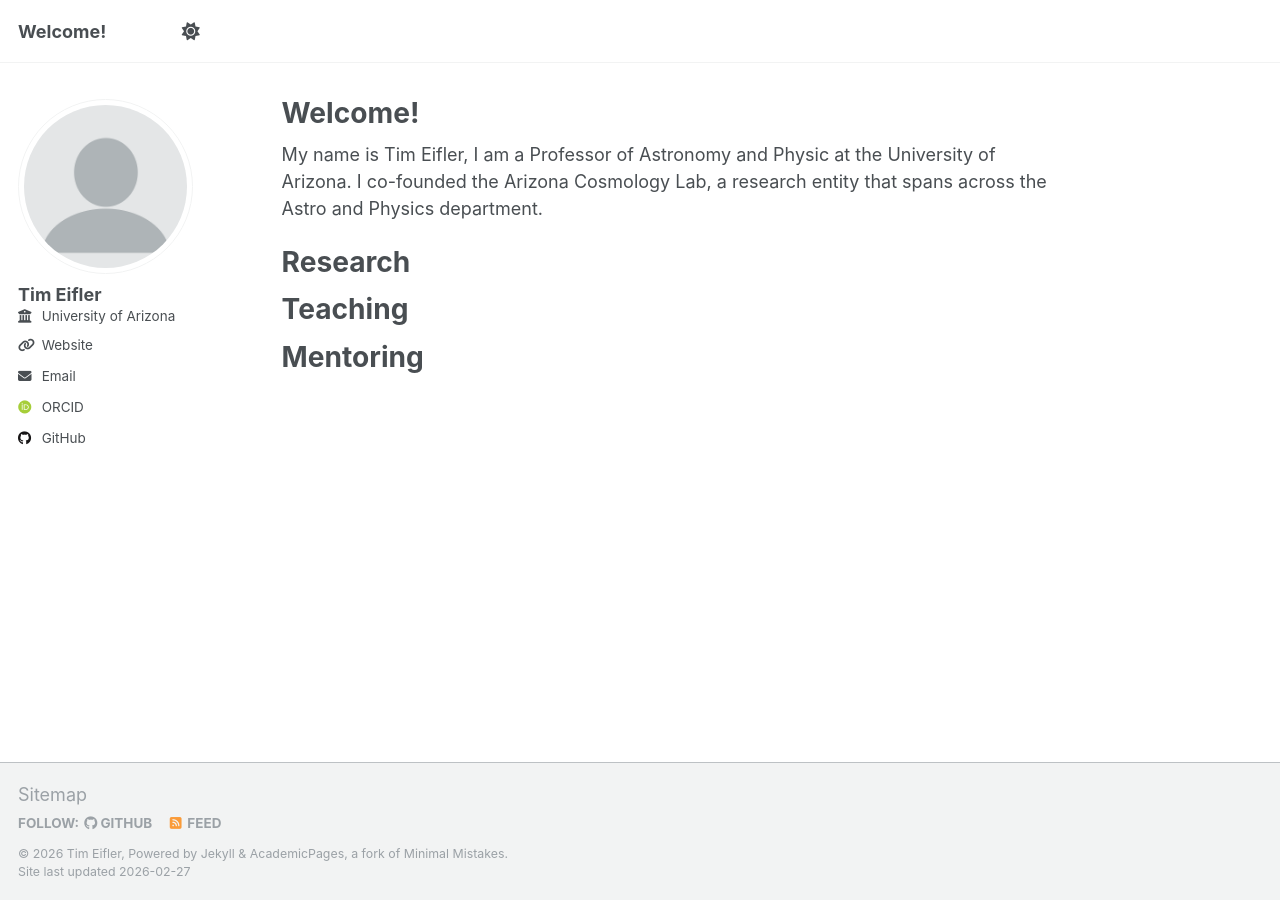
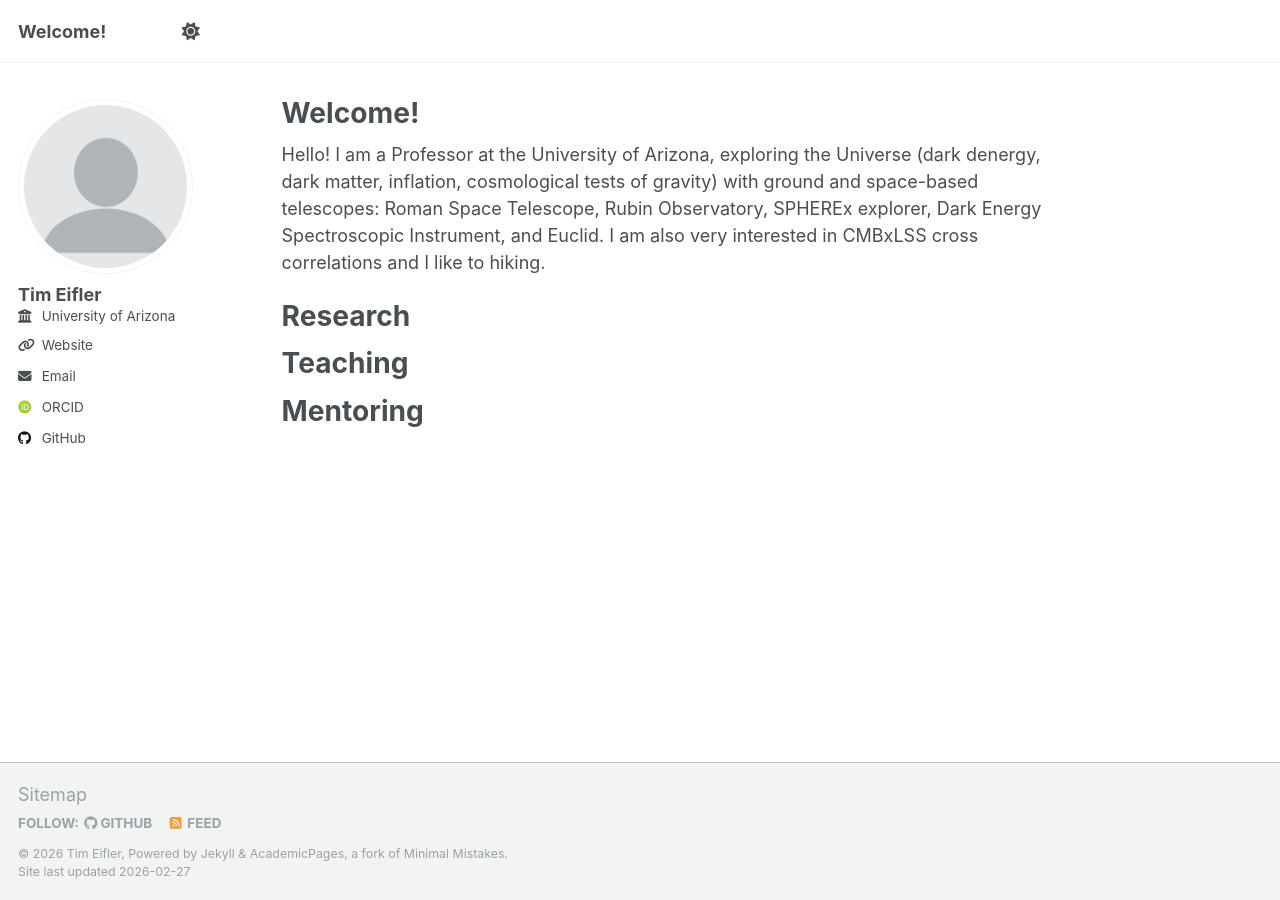
Before and after one commit to timeifler/timeifler.github.io, a Jekyll site: the page built from _pages/about.md, in a window 1280 px wide. Built offline with Jekyll 4.4.1, drawn with Linux system fonts in a browser that asks for light colours; some web fonts are replaced.

Commit message:
Update about.md

```diff
--- a/_pages/about.md
+++ b/_pages/about.md
@@ -7,7 +7,7 @@ redirect_from:
   - /about.html
 ---
 
-My name is Tim Eifler, I am a Professor of Astronomy and Physic at the University of Arizona. I co-founded the Arizona Cosmology Lab, a research entity that spans across the Astro and Physics department.
+Hello! I am a Professor at the University of Arizona, exploring the Universe (dark denergy, dark matter, inflation, cosmological tests of gravity) with ground and space-based telescopes: Roman Space Telescope, Rubin Observatory, SPHEREx explorer, Dark Energy Spectroscopic Instrument, and Euclid. I am also very interested in CMBxLSS cross correlations and I like to hiking.
 
 Research
 ======
```
